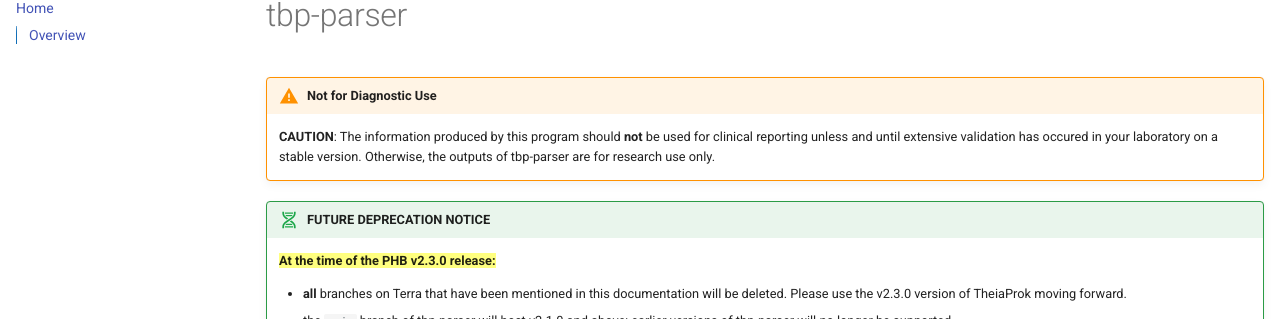
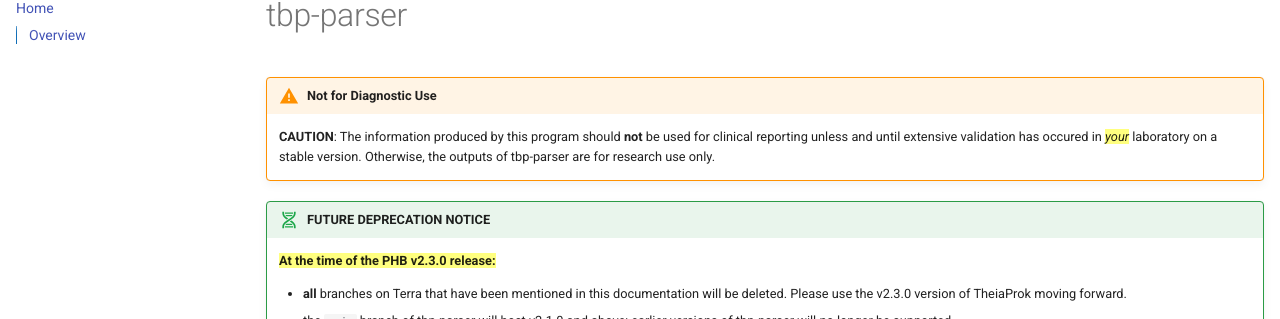
Before and after one commit to theiagen/tbp-parser, an MkDocs documentation site: the page built from docs/index.md, in a window 1280 px wide and 1094 px high. Shown: the part 151-470 px from the top of the window. Built offline with MkDocs 1.6.1 and Material for MkDocs 9.7.7, drawn with Linux system fonts in a browser that asks for light colours; comment, search, counter and statistics services are not loaded; the version menu is left out.

```diff
--- a/docs/index.md
+++ b/docs/index.md
@@ -1,7 +1,7 @@
 # tbp-parser
 
 !!! warning "Not for Diagnostic Use"
-    **CAUTION**: The information produced by this program should **not** be used for clinical reporting unless and until extensive validation has occured in your laboratory on a stable version. Otherwise, the outputs of tbp-parser are for research use only.
+    **CAUTION**: The information produced by this program should **not** be used for clinical reporting unless and until extensive validation has occured in ==_your_== laboratory on a stable version. Otherwise, the outputs of tbp-parser are for research use only.
 
 !!! dna "FUTURE DEPRECATION NOTICE"
     ==**At the time of the PHB v2.3.0 release:**==
```
